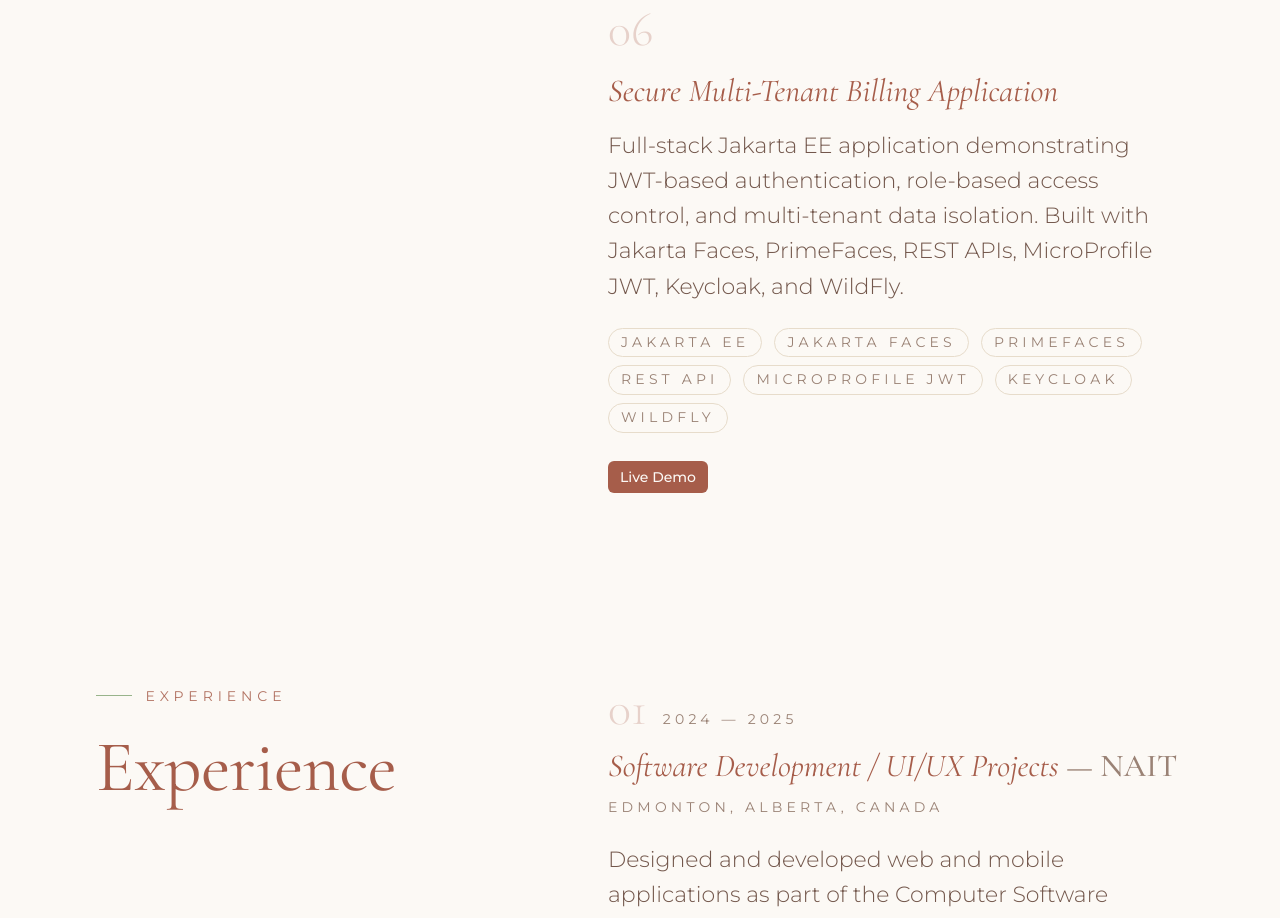
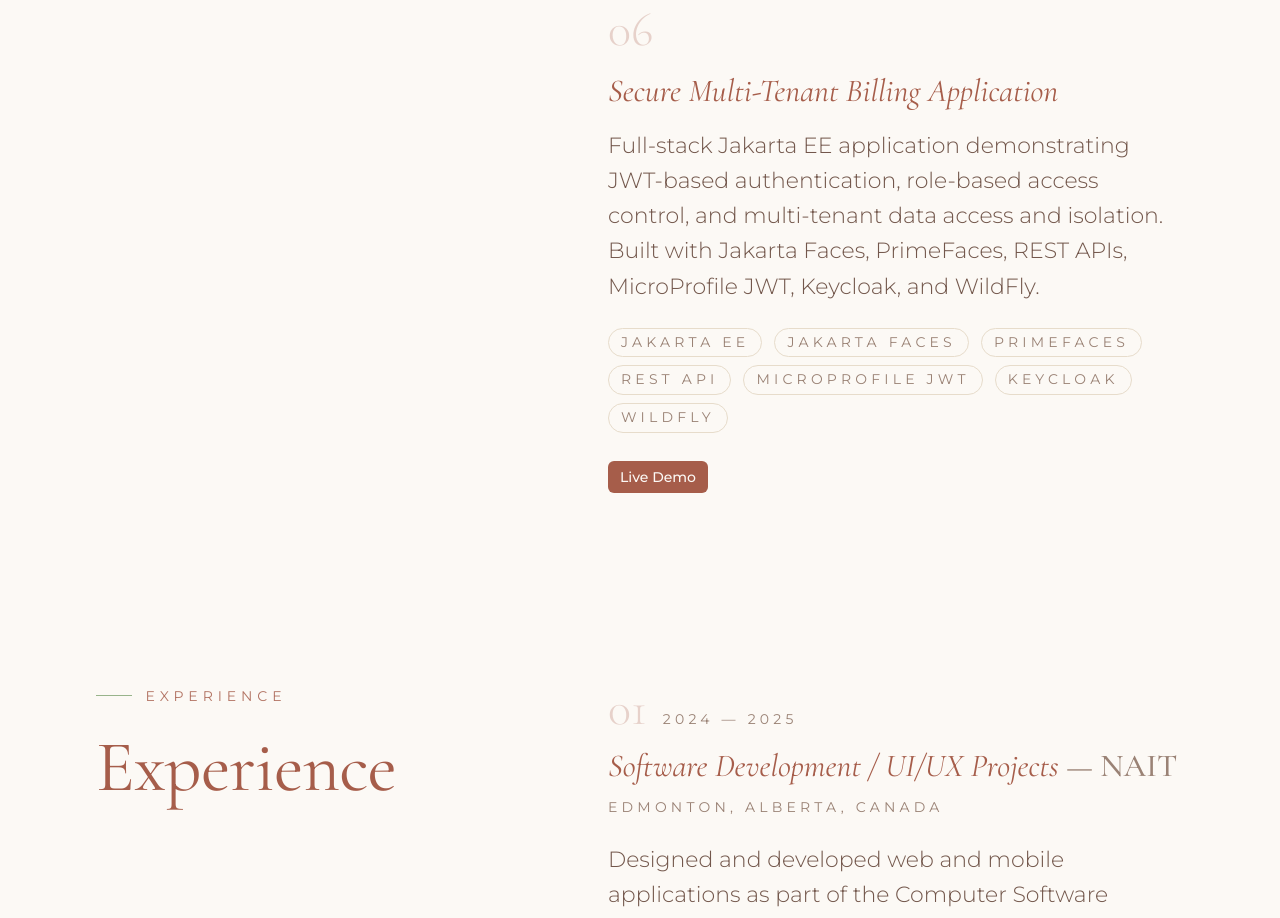
Before and after one commit to lilyjiang1203/remix-of-remix-of-resume-portfolio-website-template, a React (Vite) app: page / in a window 1280 px wide. Shown: the part 4780-5698 px from the top of the page. Built offline with nearby package versions, Linux system fonts and the light colour scheme; the HTML template or start-up script is replaced by a standard one.

Commit message:
Changes
Co-authored-by: lilyjiang1203 <123008741+lilyjiang1203@users.noreply.github.com>

```diff
--- a/src/data/portfolio-data.ts
+++ b/src/data/portfolio-data.ts
@@ -211,7 +211,7 @@ export const projects: Project[] = [
     id: "proj-6",
     name: "Secure Multi-Tenant Billing Application",
     description:
-      "Full-stack Jakarta EE application demonstrating JWT-based authentication, role-based access control, and multi-tenant data isolation. Built with Jakarta Faces, PrimeFaces, REST APIs, MicroProfile JWT, Keycloak, and WildFly.",
+      "Full-stack Jakarta EE application demonstrating JWT-based authentication, role-based access control, and multi-tenant data access and isolation. Built with Jakarta Faces, PrimeFaces, REST APIs, MicroProfile JWT, Keycloak, and WildFly.",
     techStack: ["Jakarta EE", "Jakarta Faces", "PrimeFaces", "REST API", "MicroProfile JWT", "Keycloak", "WildFly"],
     liveUrl: "https://securebill-web.calmtree-49de5411.westus2.azurecontainerapps.io",
     githubUrl: "[Add GitHub URL]",
```
